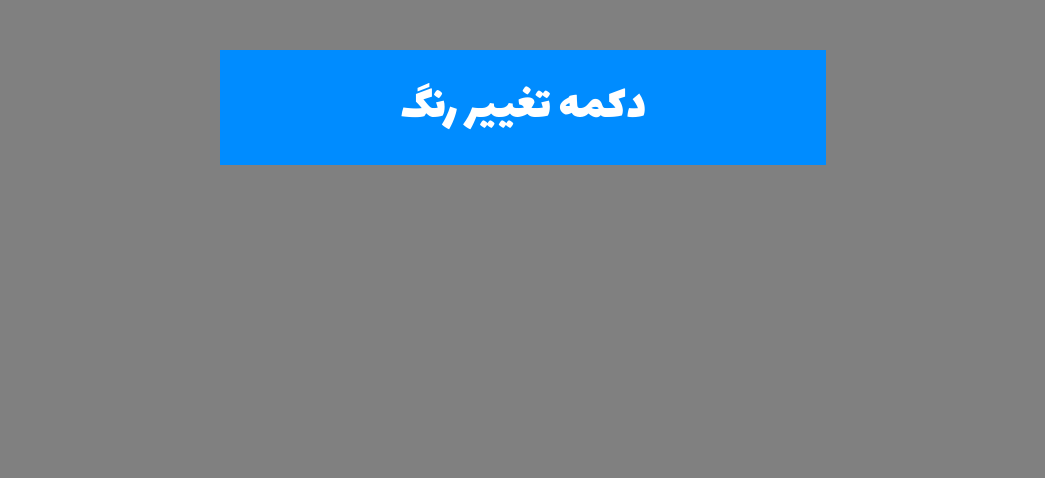
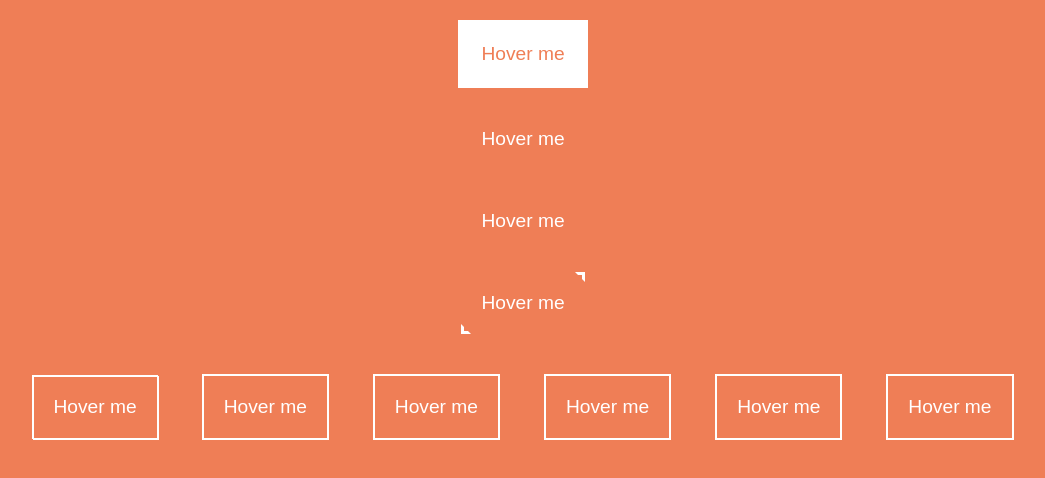
Before and after one commit to meiadnoushadi/cheat-sheet-HTMLCSS, a plain HTML site: page 03_ANIMATION/index.html in a window 1280 px wide. Shown: the whole page, without its empty margins (117-1162 px from the left). Drawn offline with Linux system fonts and the light colour scheme.

Commit message:
6 ta 10 - animation - tamrin transition

```diff
--- a/03_ANIMATION/index.html
+++ b/03_ANIMATION/index.html
@@ -8,6 +8,21 @@
   <title>animation</title>
 </head>
 <body>
-  <button class="btn">دکمه تغییر رنگ</button>
+  <!-- <button class="btn">دکمه تغییر رنگ</button> -->
+  <div class="buttons-container">
+    <button id="one">Hover me</button>
+    <button id="two">Hover me</button>
+    <button id="three">Hover me</button>
+    <button id="four">Hover me</button>
+    <button id="five">Hover me</button>
+    <button id="six">Hover me</button>
+    <button id="seven">Hover me</button>
+    <button id="eight">Hover me</button>
+    <button id="nine">Hover me</button>
+    <button id="ten">Hover me</button>
+
+
+
+  </div>
 </body>
 </html>
--- a/03_ANIMATION/style.css
+++ b/03_ANIMATION/style.css
@@ -1,4 +1,4 @@
-body{
+/* body{
   background:gray;
 }
 @font-face {
@@ -21,4 +21,306 @@ body{
 }
 .btn:hover{
   background-color: aqua;
+} */
+
+body{
+  background-color: #ef7e56;
+  color: white;
 }
+.buttons-container{
+  margin-top: 20px;
+  text-align: center;
+}
+button{
+  margin: 20px;
+  padding: 20px;
+  background-color: transparent;
+  color: #fff;
+  border: 0px;
+  cursor: pointer;
+  font-size: 1.2rem;
+}
+#one{
+  background-color: #fff;
+  color: #ef7e56;
+  border: 3px solid transparent;
+  transition: all 0.3s;
+  display: block;
+  margin: 20px auto;
+}
+#one:hover{
+  border: 3px solid white;
+  background-color: #ef7e56;
+  color: #fff;
+}
+
+#two{
+  position: relative;
+  display: block;
+  margin: 20px auto;
+}
+
+#two::before{
+  content: '';
+  height: 2px;
+  width: 0%;
+  bottom: 0px;
+  right: 0px;
+  position: absolute;
+  background: #fff;
+  transition: width 0.3s;
+}
+#two:hover::before{
+  height: 2px;
+  width: 100%;
+}
+#two::after{
+  content: '';
+  height: 0%;
+  width: 2px;
+  bottom: 0px;
+  right: 0px;
+  position: absolute;
+  background: #fff;
+  transition: height 0.3s;
+}
+#two:hover::after{
+  height: 100%;
+  width: 2px;
+}
+#three{
+  box-sizing: border-box;
+  position: relative;
+  letter-spacing: 0px;
+  transition: letter-spacing 0.3s;
+  display: block;
+  margin: 20px auto;
+}
+#three:hover{
+  letter-spacing: 2px;
+}
+
+#three::before{
+  content: '';
+  height: 2px;
+  width: 0%;
+  top: 0px;
+  right: 0px;
+  position: absolute;
+  background: #fff;
+  transition: width 0.3s;
+}
+#three:hover::before{
+  height: 2px;
+  width: 100%;
+}
+#three::after{
+  content: '';
+  height: 2px;
+  width: 0%;
+  bottom: 0px;
+  left: 0px;
+  position: absolute;
+  background: #fff;
+  transition: width 0.3s;
+}
+#three:hover::after{
+  height: 2px;
+  width: 100%;
+}
+
+#four{
+  position: relative;
+  display: block;
+  margin: 20px auto;
+  /* border: 0.5px solid; */
+}
+
+#four::before{
+  box-sizing: border-box;
+  content: '';
+  height: 10px;
+  width: 10px;
+  /* background: #fff; */
+  border: 3px solid #fff ;
+  border-color: #fff #fff transparent transparent;
+  top: 0px;
+  right: 0px;
+  position: absolute;
+  transition: all 0.3s;
+}
+
+#four::after{
+  box-sizing: border-box;
+  content: '';
+  height: 10px;
+  width: 10px;
+  bottom: 0px;
+  left: 0px;
+  position: absolute;
+  /* background: #fff; */
+  border: 3px solid #fff ;
+  border-color:transparent transparent #fff #fff ;
+
+  transition: all 0.3s;
+}
+
+#four:hover::before,
+#four:hover::after{
+  height:100%;
+  width: 100% ;
+}
+
+
+
+#five{
+  border: 1px solid #fff;
+  transition: all 0.3s;
+  /* dare roe shadow transition mide */
+  position: relative;
+}
+#five:hover{
+  box-shadow:inset 0px 0px 15px #fff;
+  /* outset/inset x-offset y-offset blur spread color */
+}
+#five::before{
+  content: '';
+  height: 100%;
+  width: 100%;
+  top: 0px;
+  left: 0px;
+  position: absolute;
+  border: 1px solid #fff;
+  transition: all 0.8s;
+}
+#five:hover::before{
+  transform: scale(1.2);
+  border: 1px solid transparent;
+}
+
+#six{
+  position: relative;
+  border: 2px solid #fff;
+  transition: all 0.8s cubic-bezier(1,.4,0,.64);
+}
+#six:hover{
+  color: #ef7e56;
+}
+
+#six::after{
+  content: '';
+  position: absolute;
+  left: 0px;
+  bottom: 0px;
+  background: #fff;
+  /* border: 1px solid red; */
+  height: 100%;
+  width: 0%;
+  transition: all 0.8s cubic-bezier(1,.4,0,.64);
+  z-index: -1;
+}
+#six:hover::after{
+  width: 100%;
+}
+
+#seven{
+  position: relative;
+  border: 2px solid #fff;
+  transition: all 0.8s cubic-bezier(1,.4,0,.64);
+  overflow: hidden;
+}
+#seven:hover{
+  color: #ef7e56;
+}
+
+#seven::after{
+  content: '';
+  position: absolute;
+  left: -20px;
+  bottom: 9px;
+  background: #fff;
+  /* border: 1px solid red; */
+  height: 100%;
+  width: 0%;
+  transform: scale(2)rotate(25deg);
+  transition: all 0.8s cubic-bezier(1,.4,0,.64);
+  z-index: -1;
+}
+#seven:hover::after{
+  width: 100%;
+}
+
+#eight{
+  position: relative;
+  border: 2px solid #fff;
+  transition: color 0.3s;
+}
+#eight:hover{
+  color: #ef7e56;
+}
+#eight::before{
+  content: '';
+  position: absolute;
+  background: #fff;
+  top: 0px;
+  left: 0px;
+  height: 0%;
+  width: 100%;
+  transition: all 0.3s;
+  z-index: -1;
+}
+#eight::after{
+  content: '';
+  position: absolute;
+  background: #fff;
+  bottom: 0px;
+  left: 0px;
+  height: 0%;
+  width: 100%;
+  transition: all 0.3s;
+  z-index: -1;
+}
+#eight:hover::before,
+#eight:hover::after{
+  height: 50%;
+}
+
+
+#nine{
+
+  border: 2px solid #fff;
+  transition: all 0.3s;
+}
+#nine:hover{
+  border-radius: 50px;
+}
+
+#ten{
+  position: relative;
+  border: 2px solid #fff;
+  transition: all 0.3s cubic-bezier(1,.4,0,.64);
+  overflow: hidden;
+}
+#ten:hover{
+  color: #ef7e56;
+}
+
+#ten::after{
+  content: '';
+  position: absolute;
+  left: -66px;
+  top: -30px;
+  background: #fff;
+  /* border: 1px solid red; */
+  height: 100%;
+  width: 100%;
+  border-radius: 100%;
+  transform: scale(0.05);
+  transition: all 0.3s cubic-bezier(1,.4,0,.64);
+  z-index: -1;
+}
+#ten:hover::after{
+  width: 100%;
+  border-radius: 0%;
+  transform: scale(3);
+}
--- a/cheat-sheet-HTMLCSS/cheat-sheet-HTMLCSS.txt
+++ b/cheat-sheet-HTMLCSS/cheat-sheet-HTMLCSS.txt
@@ -466,6 +466,8 @@ CSS-animation:
 ------------------------------------------
 ------------------------------------------
 transition:
+	Note: havasam bashe ke transition yek efect hast va bad az
+				anjam yek efect roye element active mishe
 	* transition-property : <name property> , <name property>
 		Note: age be jaye name property all bezarim mishe defaultesh
 	* transition-duration : Xs , Ys  modat zaman vahed s/ms
```
